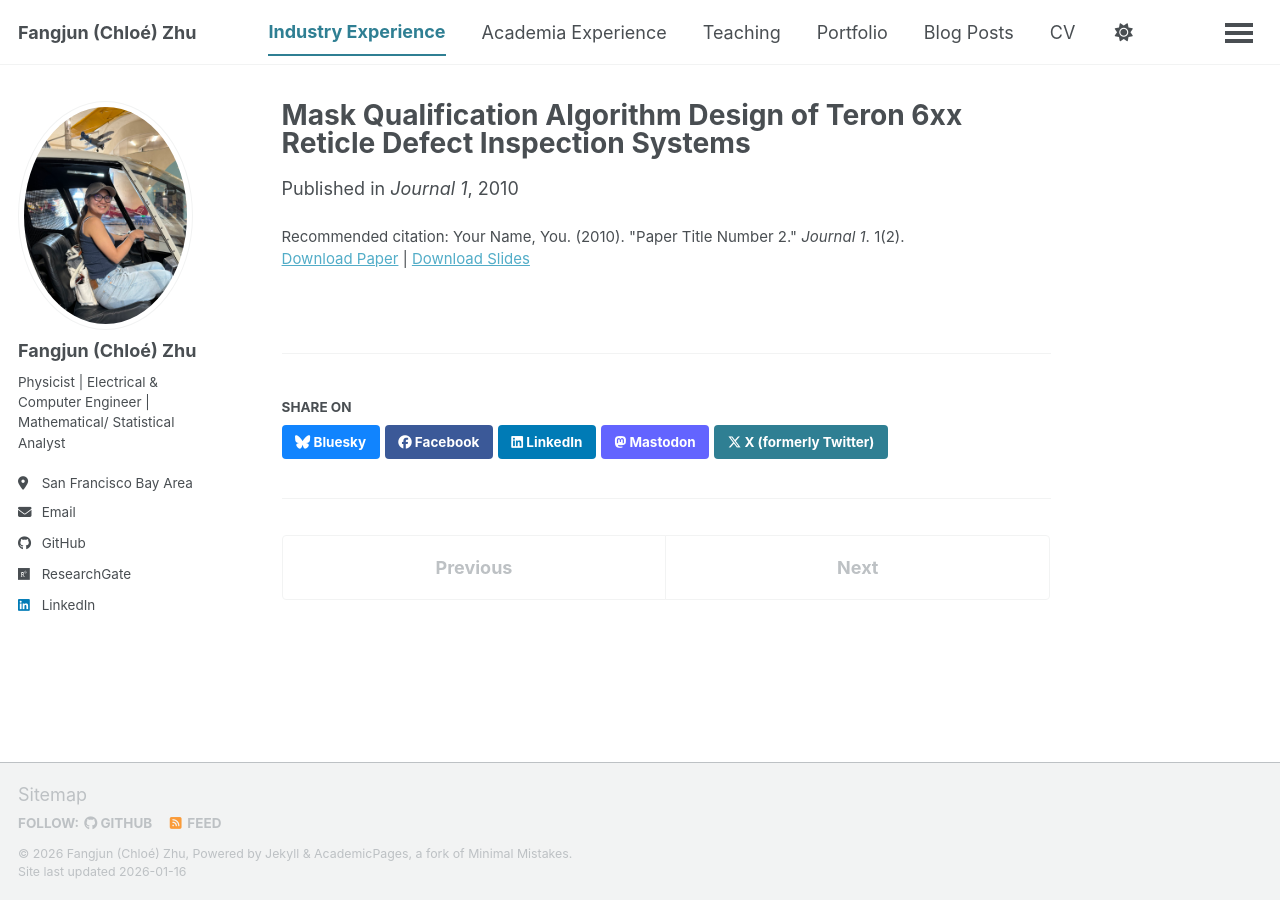
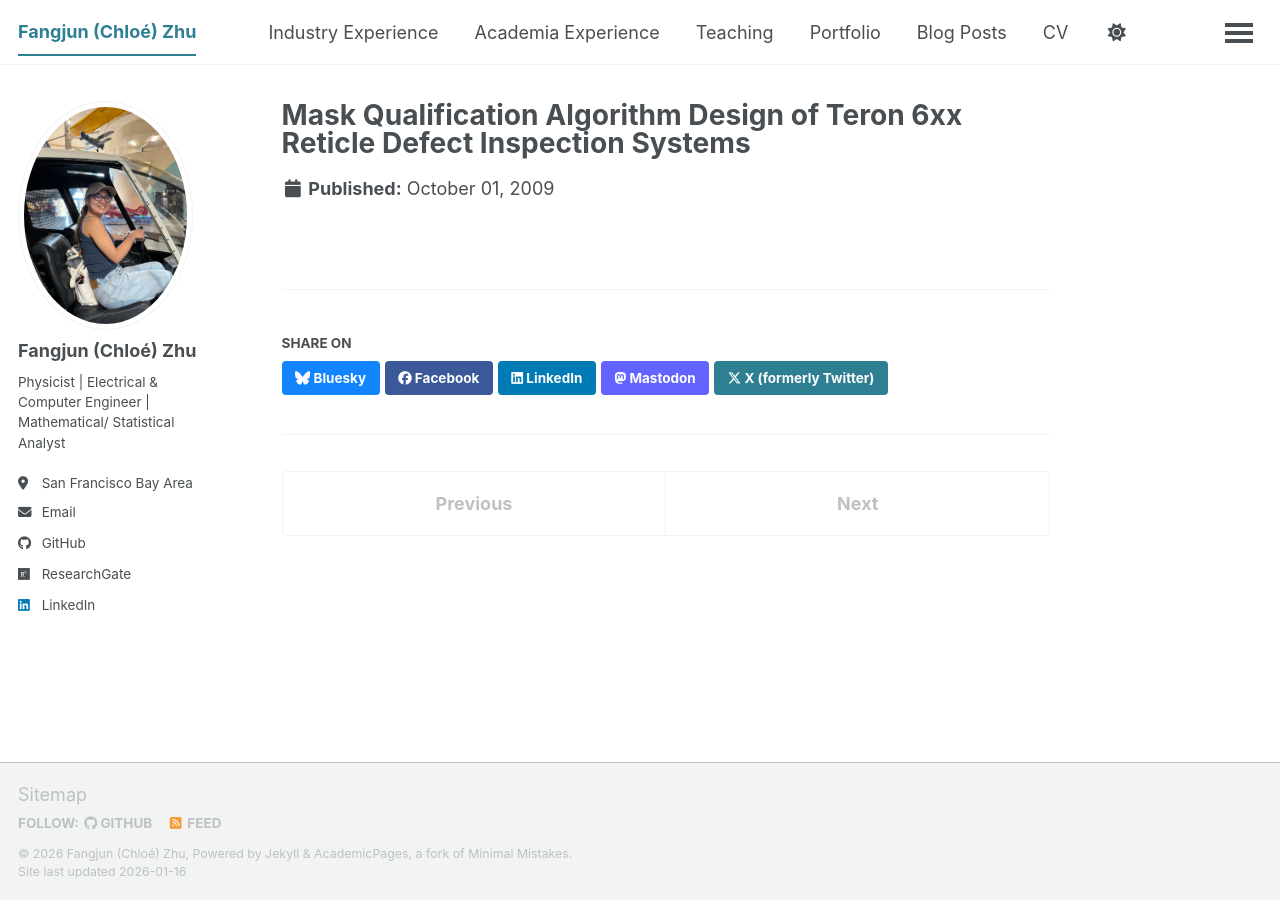
Before and after one commit to ChloeZhu1/ChloeZhu1.github.io, a Jekyll site: the page built from _publications/2009-10-01-paper-title-number-1.md, in a window 1280 px wide. Built offline with Jekyll 4.4.1, drawn with Linux system fonts in a browser that asks for light colours; a script bundle is joined from its source files by our own code; library files that are not in the unit come from our copies.

Commit message:
Update 2009-10-01-paper-title-number-1.md

```diff
--- a/_publications/2009-10-01-paper-title-number-1.md
+++ b/_publications/2009-10-01-paper-title-number-1.md
@@ -1,10 +1,10 @@
 ---
+permalink: /
 title: "Mask Qualification Algorithm Design of Teron 6xx Reticle Defect Inspection Systems"
 category: manuscripts
+author_profile: true
+redirect_from:
+  - /about/
+  - /about.html
 excerpt: 'For Software, I designed Mask Qualification Algorithms on Linux servers, for EUV/DUV patterned reticles. [Teron™ 6xx](https://www.kla.com/products/reticle-manufacturing) (first product on top).'
-date: 2010-10-01
-venue: 'Journal 1'
-slidesurl: 'https://academicpages.github.io/files/slides2.pdf'
-paperurl: 'https://academicpages.github.io/files/paper2.pdf'
-citation: 'Your Name, You. (2010). &quot;Paper Title Number 2.&quot; <i>Journal 1</i>. 1(2).'
 ---
```
